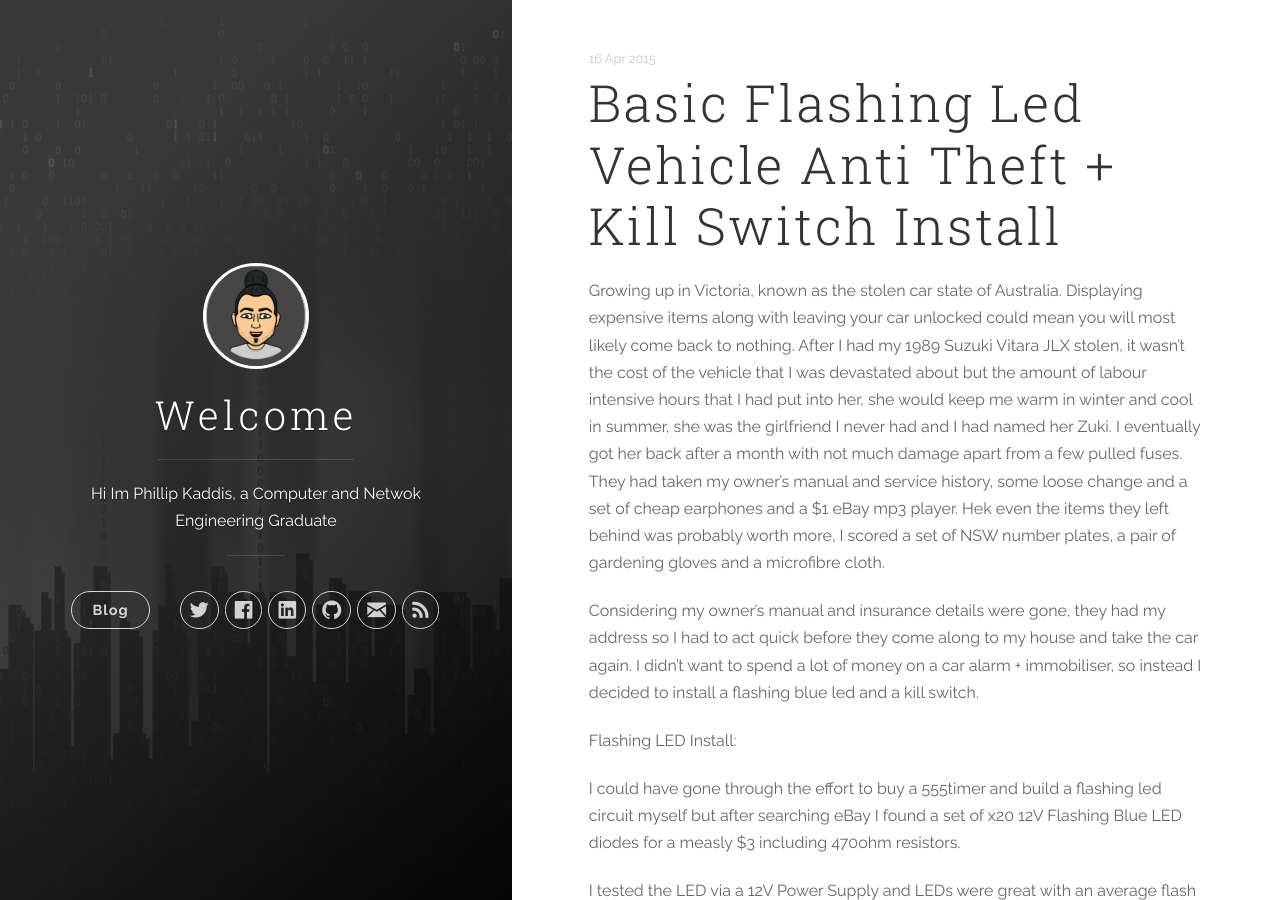
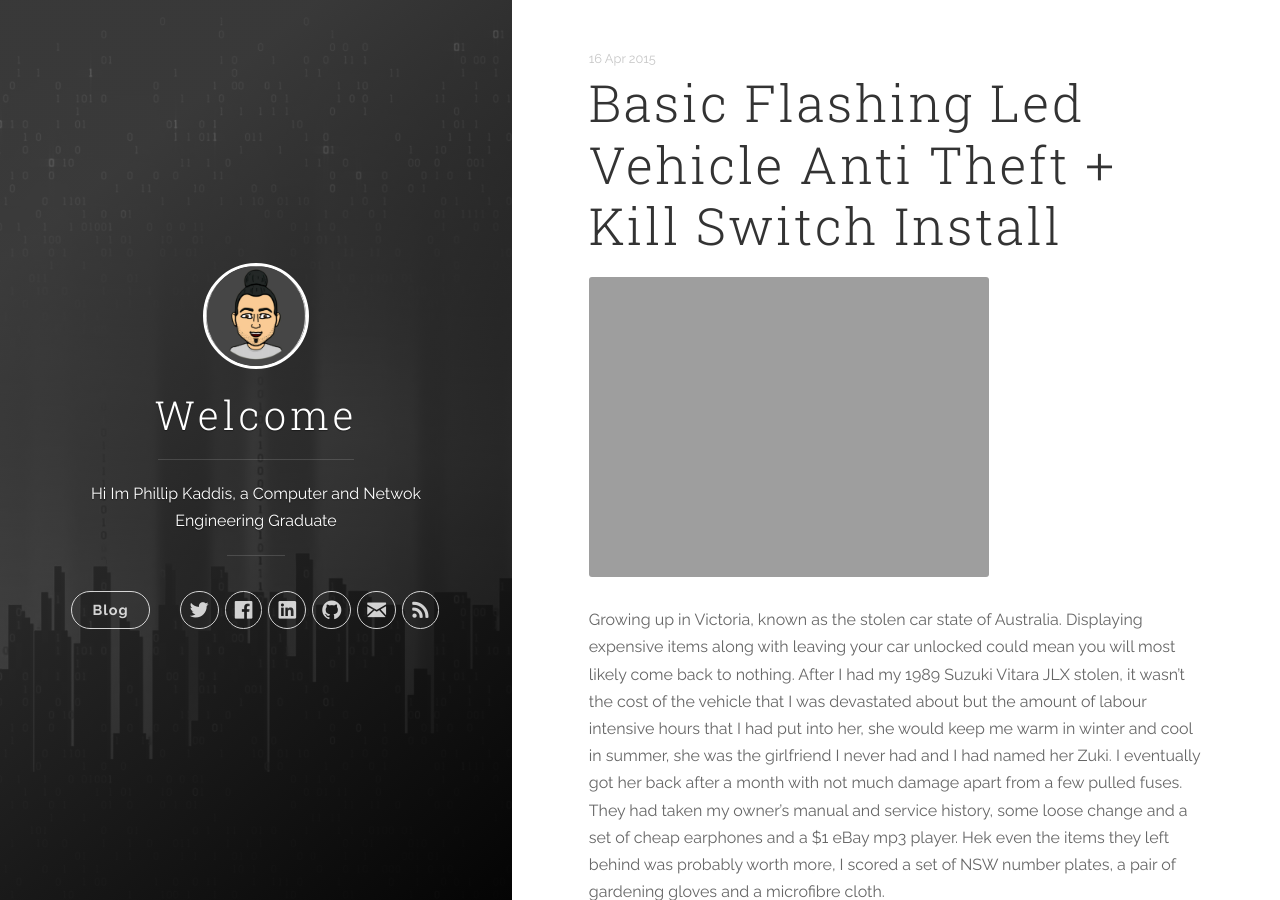
Before and after one commit to pkaddis/pkaddis.github.io, a Jekyll site: the page built from _posts/2015-04-16-Basic-Flashing-LED-Vehicle-Anti-theft-+-Kill-Switch-Install.markdown, in a window 1280 px wide and 900 px high. Built offline with Jekyll 4.4.1, drawn with Linux system fonts in a browser that asks for light colours; nearby versions of some CDN libraries.

Commit message:
Update 2015-04-16-Basic-Flashing-LED-Vehicle-Anti-theft-+-Kill-Switch-Install.markdown

```diff
--- a/_posts/2015-04-16-Basic-Flashing-LED-Vehicle-Anti-theft-+-Kill-Switch-Install.markdown
+++ b/_posts/2015-04-16-Basic-Flashing-LED-Vehicle-Anti-theft-+-Kill-Switch-Install.markdown
@@ -1,3 +1,5 @@
+![](<img src="{{ site.baseurl }}/images/1989vitara.jpg" class="user-image" alt="1989 Suzuki Vitara">)
+
 Growing up in Victoria, known as the stolen car state of Australia. Displaying expensive items along with leaving your car unlocked could mean you will most likely come back to nothing. After I had my 1989 Suzuki Vitara JLX stolen, it wasn’t the cost of the vehicle that I was devastated about but the amount of labour intensive hours that I had put into her, she would keep me warm in winter and cool in summer, she was the girlfriend I never had and I had named her Zuki. I eventually got her back after a month with not much damage apart from a few pulled fuses. They had taken my owner’s manual and service history, some loose change and a set of cheap earphones and a $1 eBay mp3 player. Hek even the items they left behind was probably worth more, I scored a set of NSW number plates, a pair of gardening gloves and a microfibre cloth.
 
 Considering my owner’s manual and insurance details were gone, they had my address so I had to act quick before they come along to my house and take the car again. I didn’t want to spend a lot of money on a car alarm + immobiliser, so instead I decided to install a flashing blue led and a kill switch.
```
